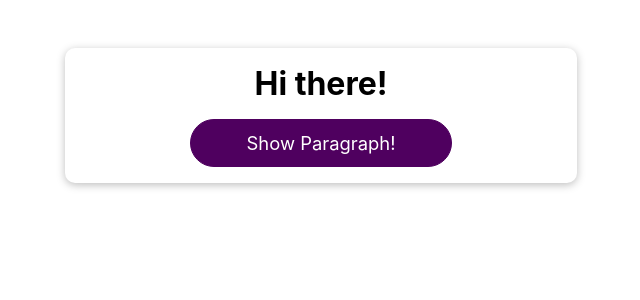
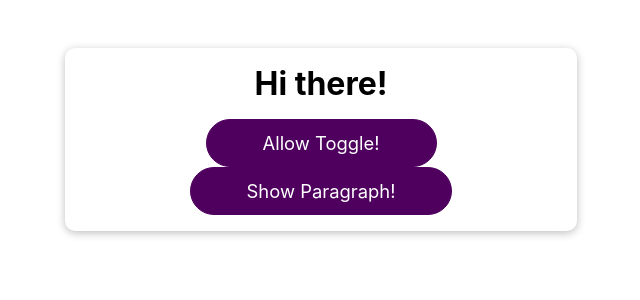
Before and after one commit to Harish1651999/mock-app, a React (Create React App) app: page / in a window 1280 px wide. Shown: the top 300 px of the page, without its empty margins (319-959 px from the left). Built offline with nearby package versions, Linux system fonts and the light colour scheme.

Commit message:
add useCallback and its dependencies.

```diff
--- a/src/App.js
+++ b/src/App.js
@@ -5,15 +5,23 @@
 
 function App() {
   const [showParagraph, setShowParagraph] = useState(false);
+  const [allowToggle, setAllowToggle] = useState(false);
 
   const toggleParagraphHandler = useCallback(() => {
-    setShowParagraph((prevShowParagraph) => !prevShowParagraph);
-  }, []);
+    if (allowToggle) {
+      setShowParagraph((prevShowParagraph) => !prevShowParagraph);
+    }
+  }, [allowToggle]);
+
+  const allowToggleHandler = () => {
+    setAllowToggle(true);
+  };
 
   return (
     <div className="App">
       <h1>Hi there!</h1>
       <DemoOutput show={showParagraph} />
+      <Button onClick={allowToggleHandler}>Allow Toggle!</Button>
       <Button onClick={toggleParagraphHandler}>Show Paragraph!</Button>
     </div>
   );
```
